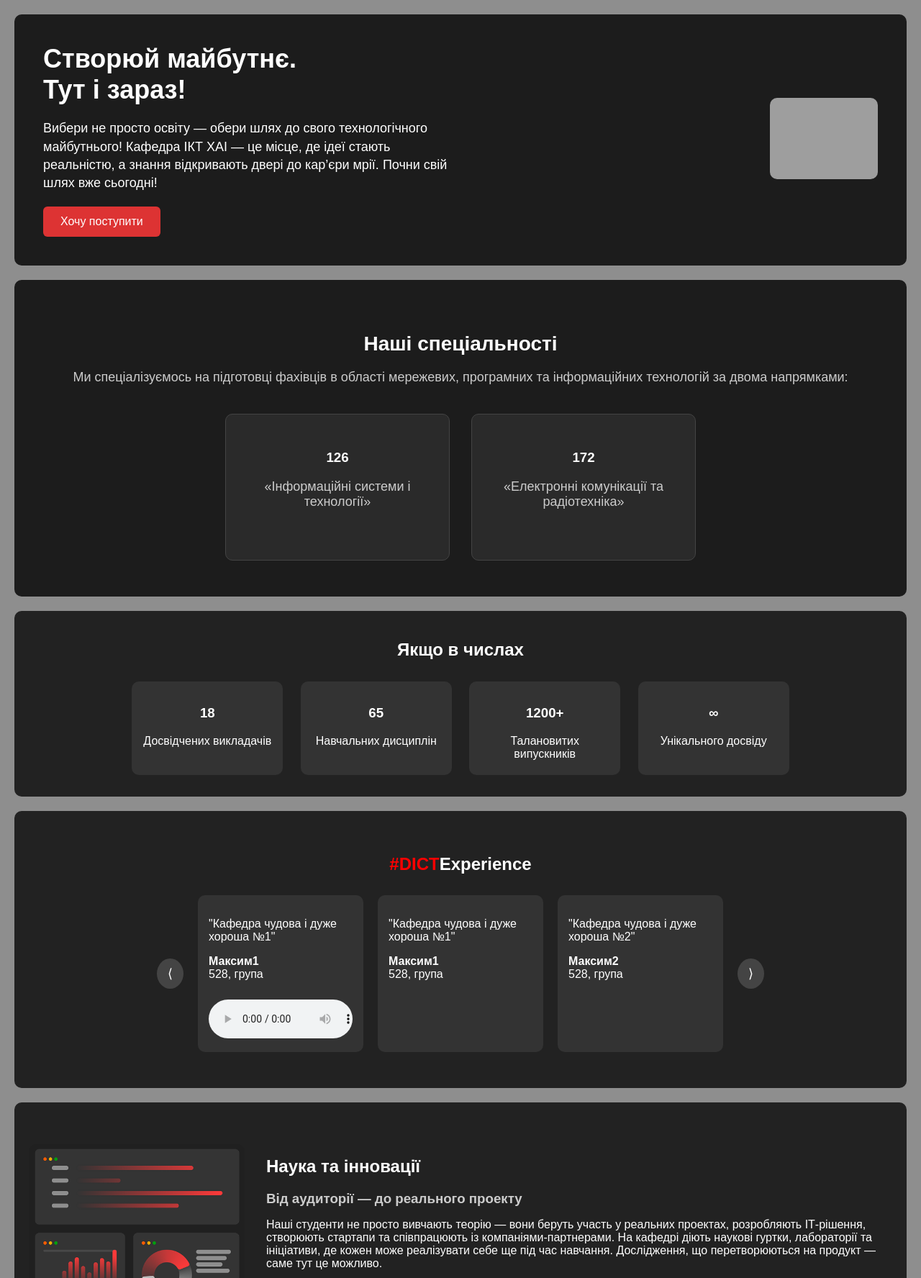
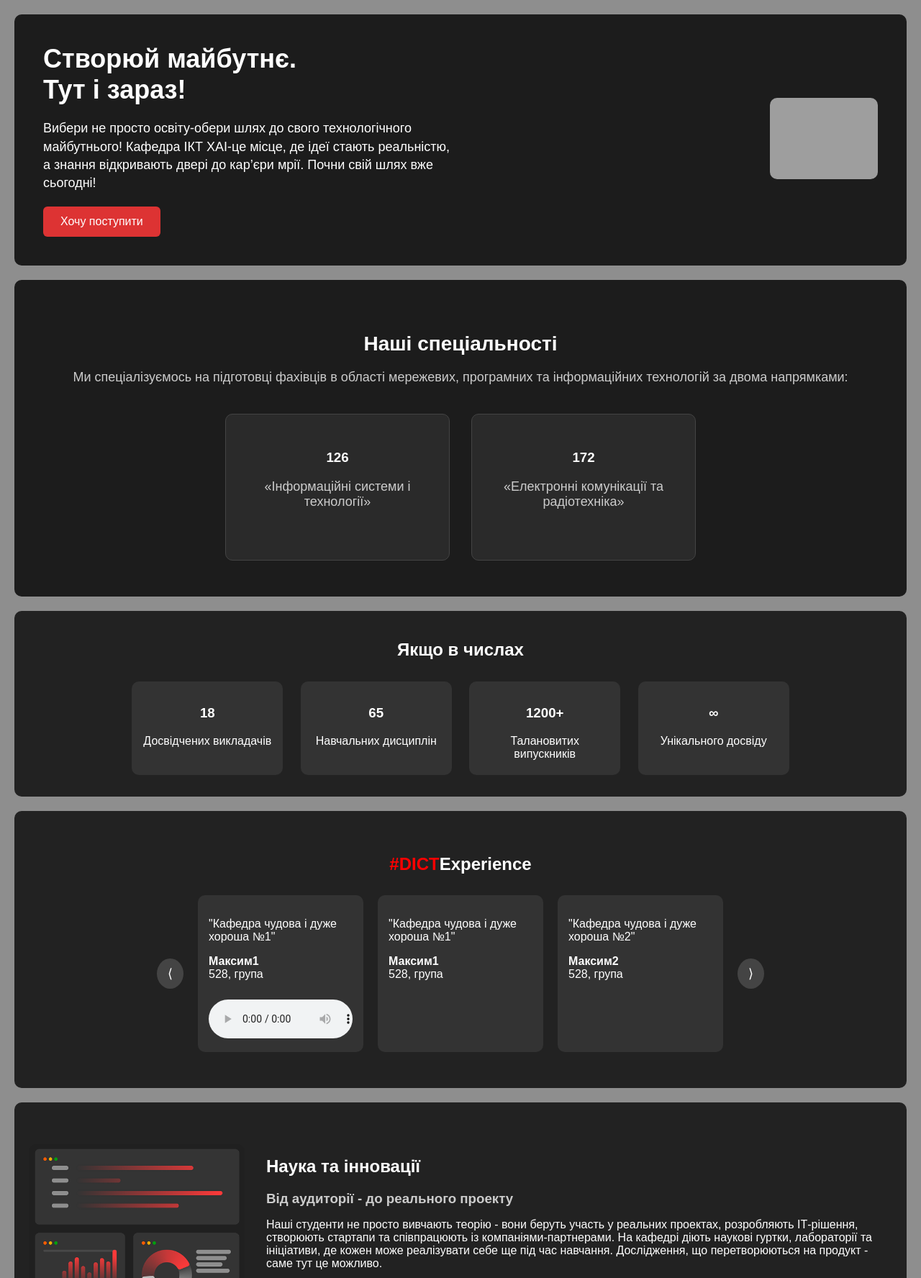
Before and after one commit to Maxim-Kohut/DICT_Frontend_education_Kohut_Maxim_528, a plain HTML site: page index.html in a window 1280 px wide. Shown: the part 124-1900 px from the top of the page at 72% size. Drawn offline with Linux system fonts and the light colour scheme; grey boxes are pictures that could not be loaded.

Commit message:
Last commit

```diff
--- a/index.html
+++ b/index.html
@@ -37,8 +37,8 @@
         <div class="banner-text">
             <h1>Створюй майбутнє.<br>Тут і зараз!</h1>
             <p>
-                Вибери не просто освіту — обери шлях до свого технологічного майбутнього!
-                Кафедра ІКТ ХАІ — це місце, де ідеї стають реальністю, а знання відкривають
+                Вибери не просто освіту-обери шлях до свого технологічного майбутнього!
+                Кафедра ІКТ ХАІ-це місце, де ідеї стають реальністю, а знання відкривають
                 двері до кар’єри мрії. Почни свій шлях вже сьогодні!
             </p>
             <button class="cta">Хочу поступити</button>
@@ -48,8 +48,6 @@
             <img src="images/boy 2.png" alt="Студент кафедри ІКТ">
         </div>
     </section>
-
-
 
 
     <section id="specialties">
@@ -69,8 +67,6 @@
             </div>
         </div>
     </section>
-
-
 
 
     <section id="numbers">
@@ -96,7 +92,6 @@
             <p>Унікального досвіду</p>
         </div>
     </section>
-
 
     <section id="reviews">
         <h2><span style="color:red">#DICT</span>Experience</h2>
@@ -149,18 +144,17 @@
             </div>
             <div class="science-text">
                 <h2>Наука та інновації</h2>
-                <h3>Від аудиторії — до реального проекту</h3>
+                <h3>Від аудиторії - до реального проекту</h3>
                 <p>
-                    Наші студенти не просто вивчають теорію — вони беруть участь у реальних проектах,
+                    Наші студенти не просто вивчають теорію - вони беруть участь у реальних проектах,
                     розробляють ІТ-рішення, створюють стартапи та співпрацюють із компаніями-партнерами.
                     На кафедрі діють наукові гуртки, лабораторії та ініціативи, де кожен може реалізувати
-                    себе ще під час навчання. Дослідження, що перетворюються на продукт — саме тут це можливо.
+                    себе ще під час навчання. Дослідження, що перетворюються на продукт - саме тут це можливо.
                 </p>
                 <button>Дізнатись більше</button>
             </div>
         </div>
     </section>
-
 
     <section id="trust">
         <h2>Нам довіряють</h2>
@@ -173,7 +167,6 @@
             <img src="images/dataart.svg" alt="DataArt" title="DataArt">
         </div>
     </section>
-
 
     <section id="contacts">
         <h2>Контакти</h2>
@@ -351,7 +344,7 @@
         prevNews.addEventListener('click', () => {
             newsIndex--;
             if (newsIndex < 0) {
-                newsIndex = totalNews - visibleNews; // якщо початок — стрибок у кінець
+                newsIndex = totalNews - visibleNews; // якщо початок стрибок у кінець
             }
             newsTrack.style.transform = `translateX(${-newsCardWidth * newsIndex}px)`;
         });
```
Also changed, not shown: images/sc_cut_mk.png (added).
